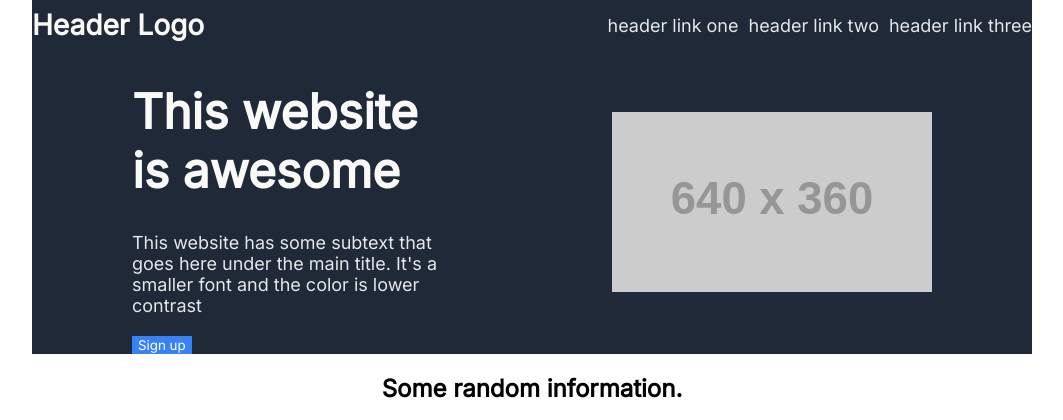
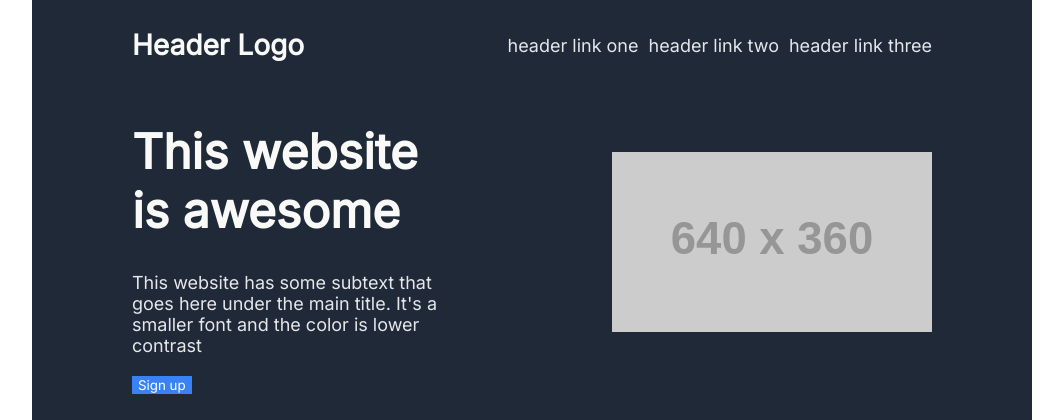
Before and after one commit to dthackray/top-landing-page, a plain HTML site: page index.html in a window 1280 px wide. Shown: the top 420 px of the page, without its empty margins (108-1171 px from the left). Drawn offline with Linux system fonts and the light colour scheme; placeholder pictures from the web are drawn by us.

Commit message:
Align navbar, add padding

```diff
--- a/index.html
+++ b/index.html
@@ -12,12 +12,15 @@
 </head>
 <body>
         <div class="navbar-section">
-            <h3>Header Logo</h3>
-            <div class="header-links">
-                <a href="#">header link one</a>
-                <a href="#">header link two</a>
-                <a href="#">header link three</a>
+            <div class="navbar-container">
+                <h3>Header Logo</h3>
+                <div class="header-links">
+                    <a href="#">header link one</a>
+                    <a href="#">header link two</a>
+                    <a href="#">header link three</a>
+                </div>
             </div>
+
         </div>
         <div class="hero-section">
             <div class="hero-content">
--- a/styles.css
+++ b/styles.css
@@ -11,13 +11,18 @@ body {
 
 .navbar-section {
     background-color: #1F2937;
+
+}
+
+.navbar-container {
     display: flex;
     font-size: 24px;
     color: #F9FAF8;
     display: flex;
     justify-content: space-between;
     align-items: center;
-    height: 50px;
+    width: 80%;
+    margin: auto;
 }
 
 .header-links {
@@ -34,6 +39,7 @@ body {
 
 .hero-section {
     background-color: #1F2937;
+    padding-bottom: 50px;
 }
 
 .hero-content {
```
